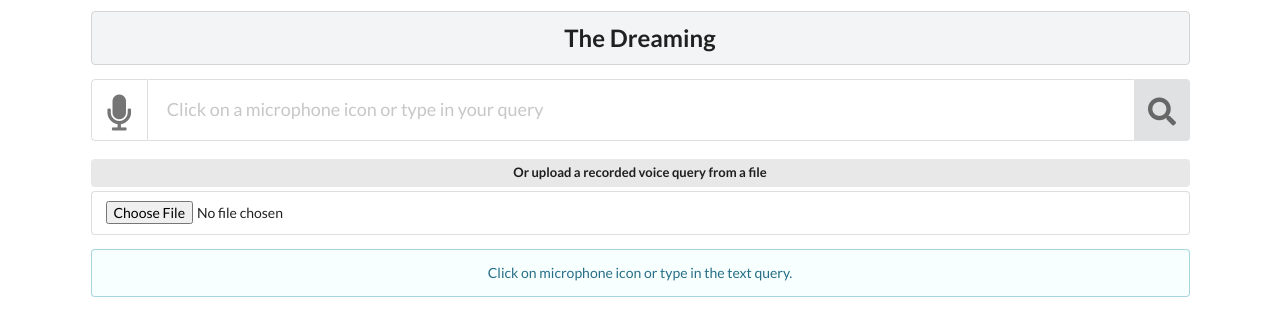
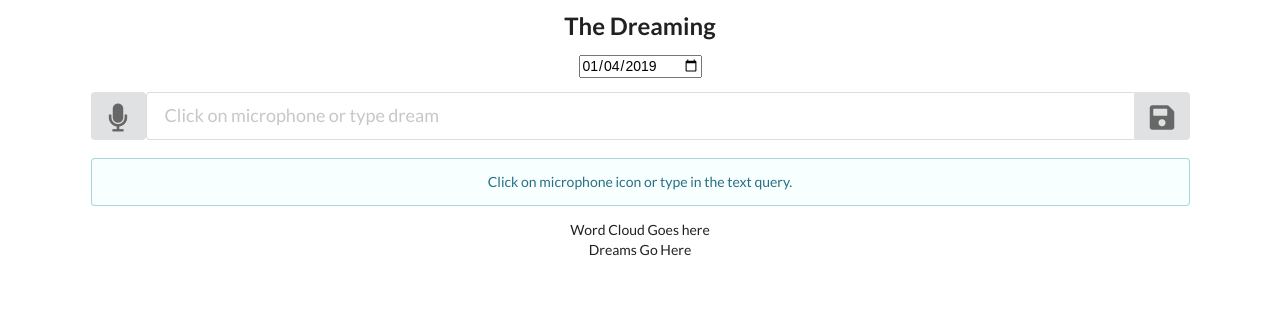
Before and after one commit to codytaft/The-Dreaming-JS, a plain HTML site: page public/index.html in a window 1280 px wide. Drawn offline with nearby package versions, Linux system fonts and the light colour scheme.

Commit message:
Add dream form and style links

```diff
--- a/public/index.html
+++ b/public/index.html
@@ -3,51 +3,52 @@
     <script src="js/houndify.js"></script>
     <link
       rel="stylesheet"
-      href="https://cdnjs.cloudflare.com/ajax/libs/semantic-ui/2.2.4/semantic.min.css"
+      href="https://cdnjs.cloudflare.com/ajax/libs/semantic-ui/2.2.4/semantic.css"
+    />
+    <link rel="stylesheet" href="/styles/main.css" />
+    <link
+      rel="stylesheet"
+      href="https://use.fontawesome.com/releases/v5.6.3/css/all.css"
+      integrity="sha384-UHRtZLI+pbxtHCWp1t77Bi1L4ZtiqrqD80Kn4Z8NTSRyMA2Fd33n5dQ8lWUE00s/"
+      crossorigin="anonymous"
+    />
+    <link
+      href="https://fonts.googleapis.com/css?family=Dosis:200,400"
+      rel="stylesheet"
     />
   </head>
 
   <body>
     <div class="ui center aligned basic segment container">
-      <h2 class="ui block basic header">The Dreaming</h2>
+      <h2 class="ui basic header">The Dreaming</h2>
+      <form action=""><input id="date-input" type="date" name="date" /></form>
       <form id="form" class="ui form" action="javascript:void(0);">
         <div class="ui action big labeled fluid input field">
-          <div class="ui icon basic label button" onclick="onMicrophoneClick()">
+          <div class="ui icon button " onclick="onMicrophoneClick()">
             <i id="voiceIcon" class="unmute big icon"></i>
           </div>
           <input
             id="query"
             type="text"
-            placeholder="Click on a microphone icon or type in your query"
+            placeholder="Click on microphone or type dream"
           />
           <button
             id="textSearchButton"
             class="ui icon button"
             onclick="initTextRequest()"
           >
-            <i class="search big icon"></i>
+            <i class="save big icon"></i>
           </button>
         </div>
-
-        <div class="ui field">
-          <label class="ui label" for="file"
-            >Or upload a recorded voice query from a file</label
-          >
-          <input type="file" id="file" name="file" onchange="onFileUpload()" />
-        </div>
-
         <div id="status" class="ui info message">
           Click on microphone icon or type in the text query.
         </div>
+      </form>
 
-        <div class="ui field" hidden>
-          <label>Response object</label> <textarea id="responseJSON"></textarea>
-        </div>
-        <div class="ui field" hidden>
-          <label>Search info object</label> <textarea id="infoJSON"></textarea>
-        </div>
-      </form>
+      <div class="word-cloud"><label>Word Cloud Goes here</label></div>
+      <div class="dream-container"><label>Dreams Go Here</label></div>
     </div>
-    <script src="/scripts/houndify.js"></script>
+    <script src="scripts/dreamInput.js"></script>
+    <script src="scripts/getDate.js"></script>
   </body>
 </html>
```
